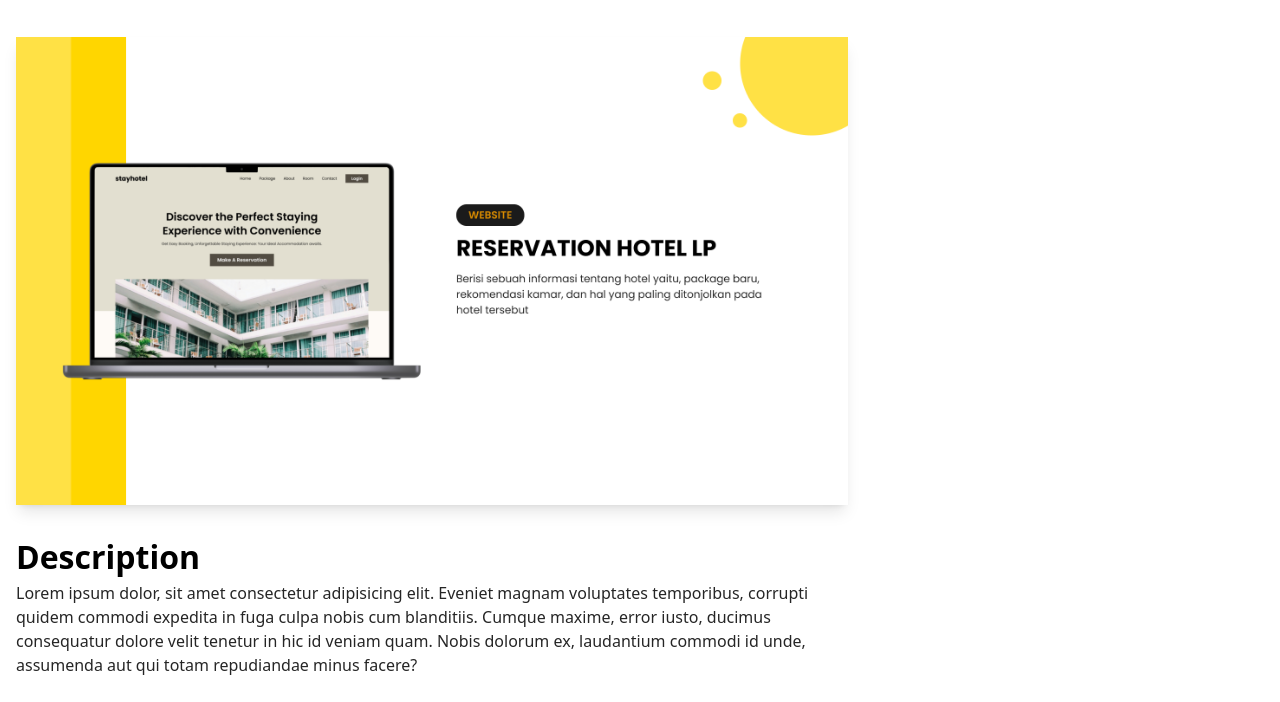
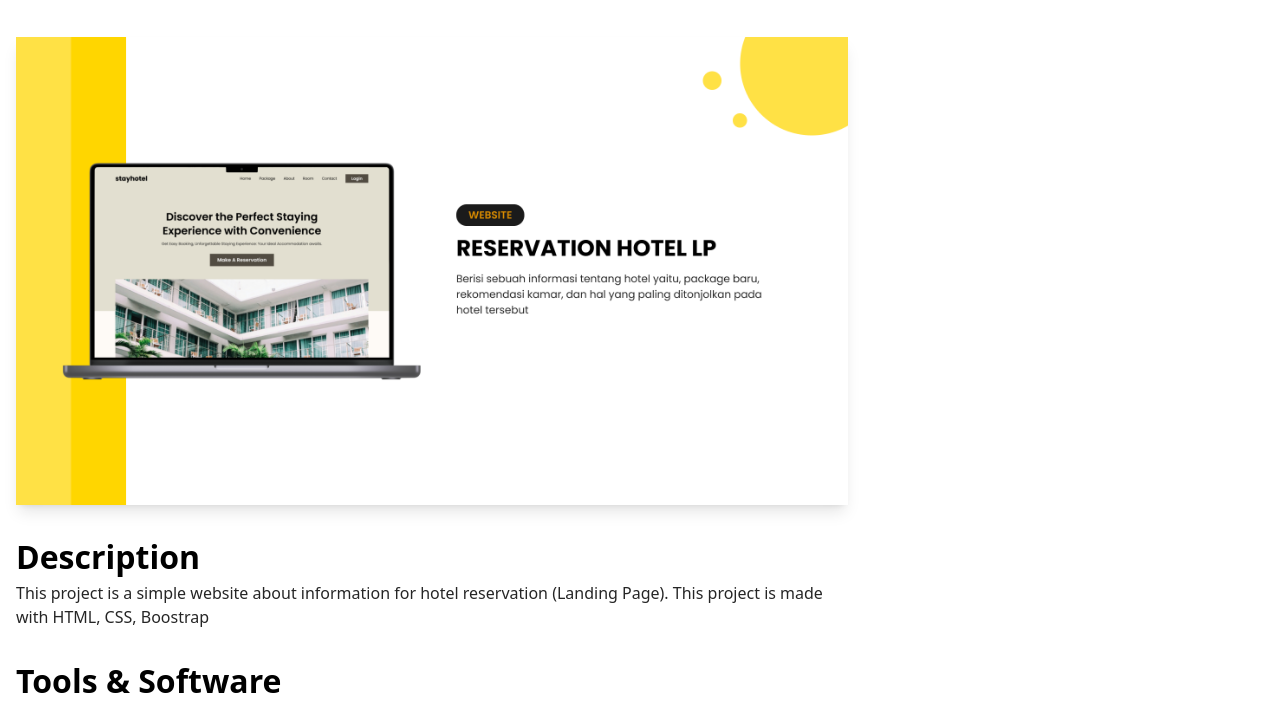
Before and after one commit to Feek18/port-fikri, a website: page hotel.html in a window 1280 px wide. Shown: the part 218-920 px from the top of the page. Drawn offline with nearby package versions, Linux system fonts and the light colour scheme.

Commit message:
update desc

```diff
--- a/hotel.html
+++ b/hotel.html
@@ -81,7 +81,7 @@
             <div class="mt-7">
                 <div class="lg:w-2/3 md:w-2/3 mb-7">
                     <h3 class="text-[32px] font-semibold">Description</h3>
-                    <p class="text-[16px] opacity-85">Lorem ipsum dolor, sit amet consectetur adipisicing elit. Eveniet magnam voluptates temporibus, corrupti quidem commodi expedita in fuga culpa nobis cum blanditiis. Cumque maxime, error iusto, ducimus consequatur dolore velit tenetur in hic id veniam quam. Nobis dolorum ex, laudantium commodi id unde, assumenda aut qui totam repudiandae minus facere?</p>
+                    <p class="text-[16px] opacity-85">This project is a simple website about information for hotel reservation (Landing Page). This project is made with HTML, CSS, Boostrap</p>
                 </div>
                 <div>
                     <h3 class="text-[32px] font-semibold">Tools & Software</h3>
```
Also changed, not shown: coder.html (+1 -1 lines), rent.html (+1 -1 lines).
